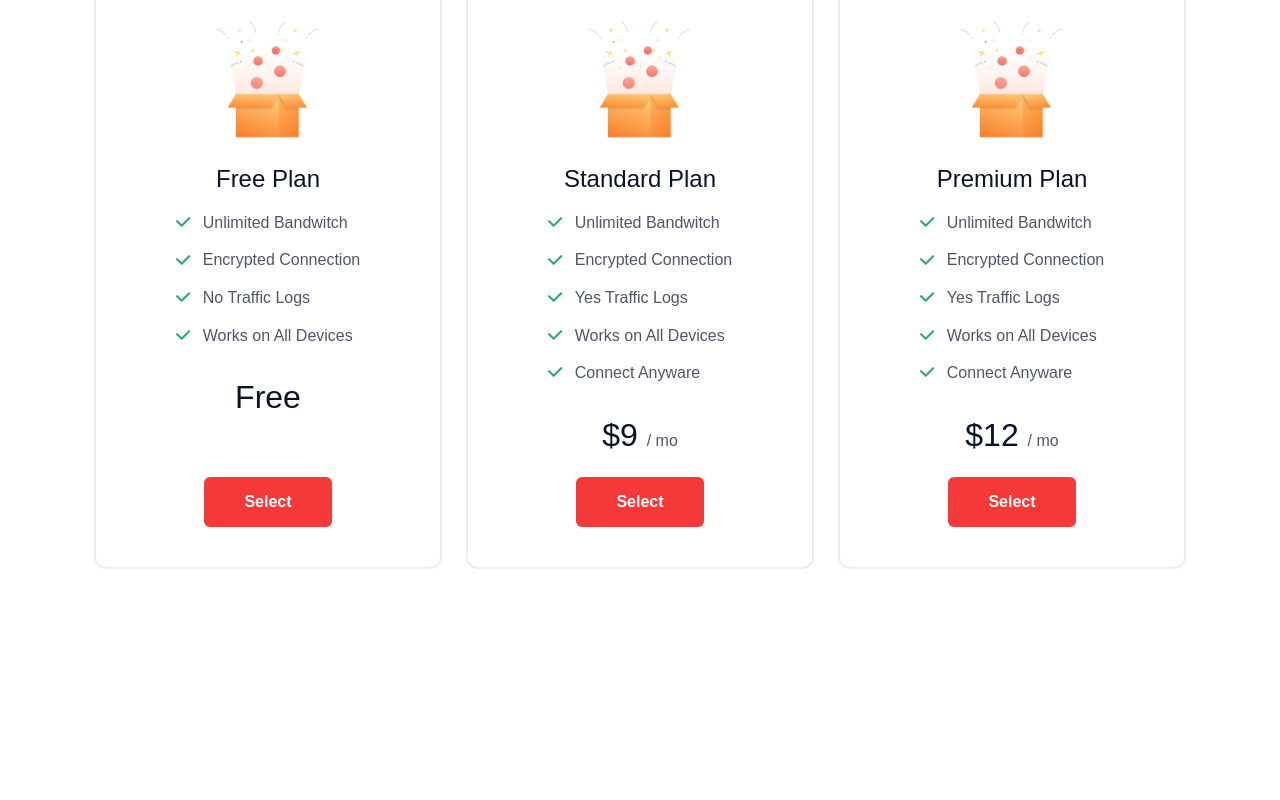
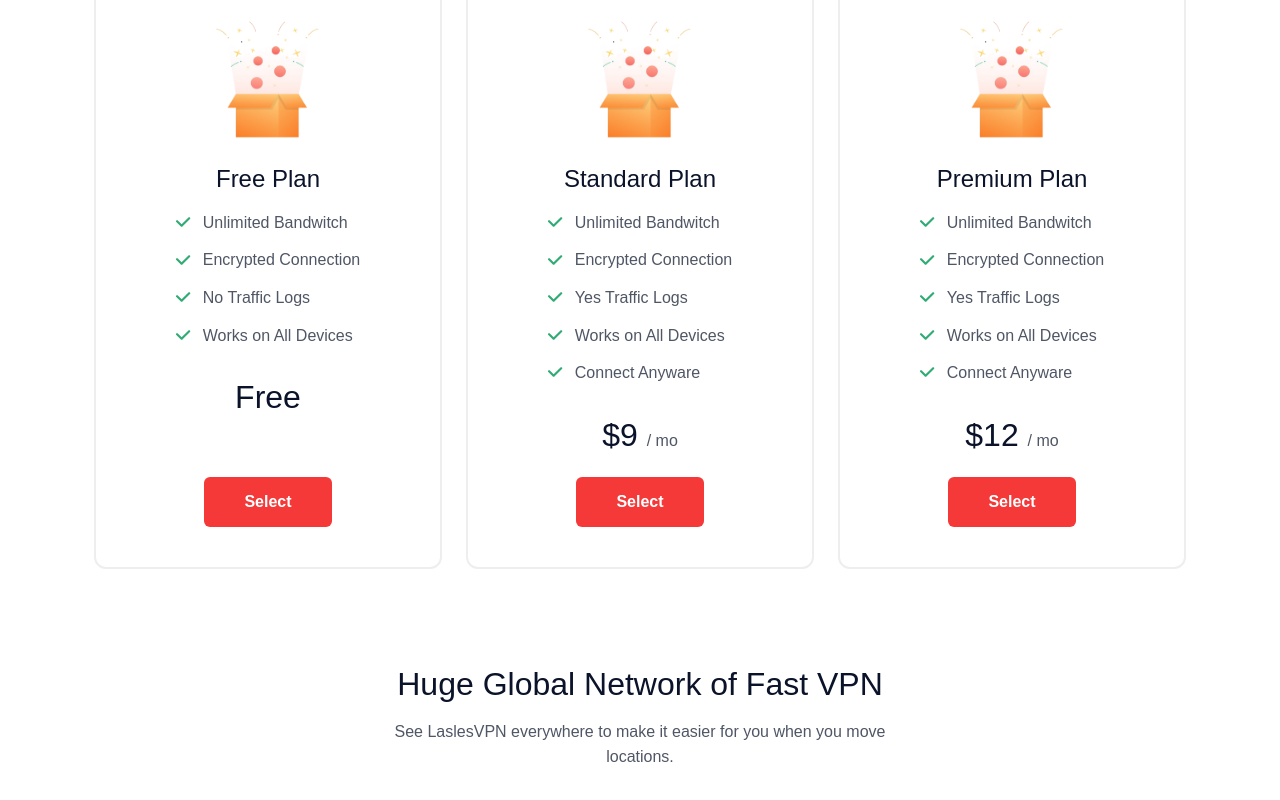
Before and after one commit to emilypnascimento/laslesvpn, a React (Vite) app: page / in a window 1280 px wide. Shown: the part 1739-2539 px from the top of the page. Before the commit the page ends 2404 px from the top, so only its background shows below. Built offline with nearby package versions, Linux system fonts and the light colour scheme.

Commit message:
feat: add network text content

```diff
--- a/src/App.tsx
+++ b/src/App.tsx
@@ -3,6 +3,7 @@ import Hero from './components/Hero/Hero';
 import About from './components/About/About';
 import Features from './components/Features/Features';
 import Pricing from './components/Pricing/Pricing';
+import Network from './components/Network/Network';
 
 export default function App() {
   return (
@@ -13,6 +14,7 @@ export default function App() {
       <About/>
       <Features/>
       <Pricing/>
+      <Network/>
     </>
   );
 }
--- /dev/null
+++ b/src/components/Network/Network.tsx
@@ -0,0 +1,12 @@
+export default function Network() {
+  return (
+    <section id='network' className='network'>
+      <div className='container'>
+        <h2 className='section-title'>Huge Global Network of Fast VPN</h2>
+        <p className='section-text'>
+          See LaslesVPN everywhere to make it easier for you when you move locations.
+        </p>
+      </div>
+    </section>
+  );
+}
```
